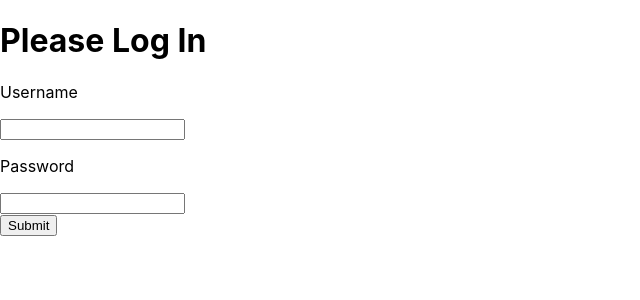
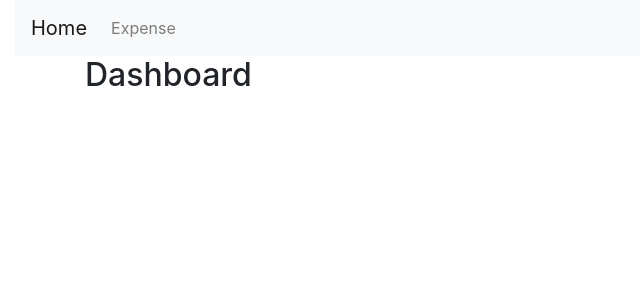
Before and after one commit to DBS-SEED-TECHTREK/TT2_24, a React (Create React App) app in the folder frontend/: page / in a window 1280 px wide. Shown: the top 300 px of the page, without its empty margins (0-640 px from the left). Built offline with nearby package versions, Linux system fonts and the light colour scheme.

Commit message:
added routing to FE

```diff
--- a/frontend/public/index.html
+++ b/frontend/public/index.html
@@ -7,7 +7,7 @@
     <meta name="theme-color" content="#000000" />
     <meta
       name="description"
-      content="Web site created using create-react-app"
+      content="Project Expenses App"
     />
     <link rel="apple-touch-icon" href="%PUBLIC_URL%/logo192.png" />
     <!--
@@ -15,6 +15,8 @@
       user's mobile device or desktop. See https://developers.google.com/web/fundamentals/web-app-manifest/
     -->
     <link rel="manifest" href="%PUBLIC_URL%/manifest.json" />
+    <script src="https://cdn.jsdelivr.net/npm/@popperjs/core@2.10.2/dist/umd/popper.min.js" integrity="sha384-7+zCNj/IqJ95wo16oMtfsKbZ9ccEh31eOz1HGyDuCQ6wgnyJNSYdrPa03rtR1zdB" crossorigin="anonymous"></script>
+<script src="https://cdn.jsdelivr.net/npm/bootstrap@5.1.3/dist/js/bootstrap.min.js" integrity="sha384-QJHtvGhmr9XOIpI6YVutG+2QOK9T+ZnN4kzFN1RtK3zEFEIsxhlmWl5/YESvpZ13" crossorigin="anonymous"></script>
     <!--
       Notice the use of %PUBLIC_URL% in the tags above.
       It will be replaced with the URL of the `public` folder during the build.
@@ -24,7 +26,7 @@
       work correctly both with client-side routing and a non-root public URL.
       Learn how to configure a non-root public URL by running `npm run build`.
     -->
-    <title>React App</title>
+    <title>Project Expenses</title>
   </head>
   <body>
     <noscript>You need to enable JavaScript to run this app.</noscript>
--- a/frontend/src/App.js
+++ b/frontend/src/App.js
@@ -1,9 +1,13 @@
-import React from 'react';
-import './App.css';
-// npm install react-router-dom
-import { BrowserRouter, Route, Routes } from 'react-router-dom';
+import React, {Component} from 'react'
+import { BrowserRouter as Router, Route, Link } from "react-router-dom";
+
+import "bootstrap/dist/css/bootstrap.min.css";
+import 'bootstrap/dist/js/bootstrap.bundle.min';
+
 // Components
 import Login from "./components/login.component";
+import DashboardPage from "./components/dashboard.component";
+import ExpensePage from "./components/expense.component";
 
 // Token
 import useToken from './components/useToken';
@@ -12,22 +16,34 @@ import useToken from './components/useToken';
 function App() {
   // Token Auth
   const { token, setToken } = useToken();
-  if(!token) {
-    return <Login setToken={setToken} />
-  }
+
+  // TODO: Add back for authentication testing
+  // if(!token) {
+  //   return <Login setToken={setToken} />
+  // }
 
   // App
   return (
-    <div className="wrapper">
-      <h1>Project Expense App</h1>
-      <BrowserRouter>
-        <Routes>
-          {/* <Route path="/Dashboard">
-            <Dashboard />
-          </Route> */}
-        </Routes>
-      </BrowserRouter>
+    <Router>
+    <div className="container-fluid">
+      <nav className="navbar navbar-expand-lg navbar-light bg-light">
+          <button className="navbar-toggler" type="button" data-toggle="collapse" data-target="#navbarNavAltMarkup" aria-controls="navbarNavAltMarkup" aria-expanded="false" aria-label="Toggle navigation">
+              <span className="navbar-toggler-icon"></span>
+          </button>
+          <div className="collapse navbar-collapse" id="navbarNavAltMarkup">
+              <div className="navbar-nav">
+                  <Link to="/" className="navbar-brand">Home</Link>
+                  <Link to="/expense" className="nav-item nav-link">Expense</Link>
+              </div>
+          </div>
+      </nav>
+
+        <Route path="/" exact component={DashboardPage} />
+        <Route path="/expense" exact component={ExpensePage} />
     </div>
+
+
+  </Router>
   );
 
 }
--- /dev/null
+++ b/frontend/src/components/dashboard.component.js
@@ -0,0 +1,9 @@
+import React from 'react';
+
+export default function Dashboard() {
+  return(
+      <div className="container">
+          <h2>Dashboard</h2>
+      </div>
+  );
+}
--- /dev/null
+++ b/frontend/src/components/expense.component.js
@@ -0,0 +1,9 @@
+import React from 'react';
+
+export default function Expense() {
+  return(
+      <div>
+          <h2>Expense</h2>
+      </div>
+  );
+}
--- a/frontend/src/components/login.component.js
+++ b/frontend/src/components/login.component.js
@@ -27,7 +27,7 @@ export default function Login({ setToken }) {
 
 
   return(
-    <div className="login-wrapper">
+    <div className="container">
       <h1>Please Log In</h1>
       <form onSubmit={handleSubmit}>
         <label>
```
Also changed, not shown: frontend/package.json (+5 -2 lines), 1 other file (tests, documents, lock files or other folders).
